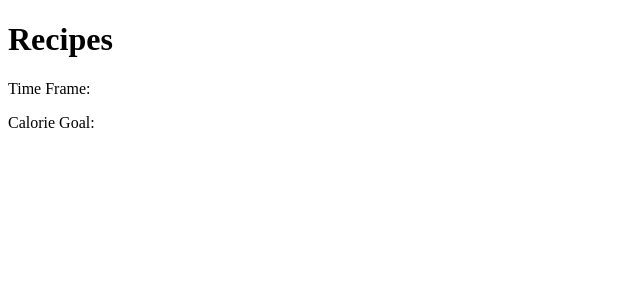
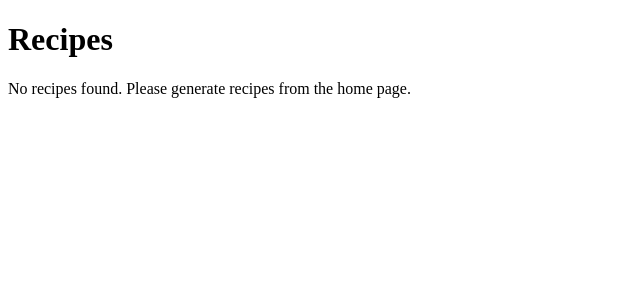
Before and after one commit to vamsee9201/kraftrhq, a Next.js app: page /recipes in a window 1280 px wide. Shown: the top 300 px of the page, without its empty margins (0-640 px from the left). Built offline with nearby package versions, Linux system fonts and the light colour scheme.

Commit message:
connected frontend to backend flask

```diff
--- a/src/app/recipes/page.tsx
+++ b/src/app/recipes/page.tsx
@@ -5,14 +5,25 @@ import { useSearchParams } from "next/navigation";
 
 const RecipesPage = () => {
   const searchParams = useSearchParams();
-  const timeframe = searchParams.get("timeframe");
-  const calorieGoal = searchParams.get("calorieGoal");
+  const recipesQuery = searchParams.get("recipes");
+
+  // Parse the recipes data
+  const recipes = recipesQuery ? JSON.parse(decodeURIComponent(recipesQuery)) : [];
 
   return (
     <div>
       <h1>Recipes</h1>
-      <p>Time Frame: {timeframe}</p>
-      <p>Calorie Goal: {calorieGoal}</p>
+      {recipes.length > 0 ? (
+        <ul>
+          {recipes.map((recipe, index) => (
+            <li key={index}>
+              {recipe.name} - {recipe.calories} calories
+            </li>
+          ))}
+        </ul>
+      ) : (
+        <p>No recipes found. Please generate recipes from the home page.</p>
+      )}
     </div>
   );
 };
```
Also changed, not shown: package.json (+6 -5 lines), src/app/page.tsx (+16 -3 lines), 1 other file (tests, documents, lock files or other folders).
